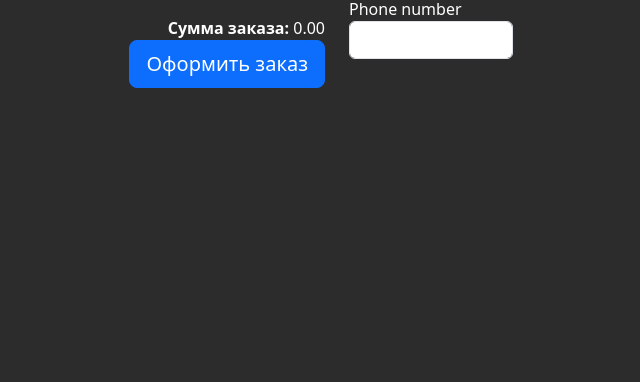
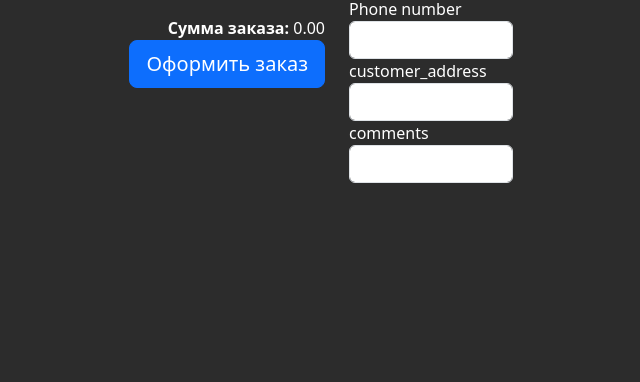
Before and after one commit to ComeOnGavrik/resume_gavrik, a Django app: page /shop/checkout in a window 1280 px wide. Shown: the part 177-559 px from the top of the page, without its empty margins (303-943 px from the left). Run offline with Django 5.2, Linux system fonts and the light colour scheme; data that the repository does not hold is empty; some libraries are stand-ins or nearby versions.

Commit message:
Пора начинать делать корзину

```diff
--- a/gavrik/orders/forms.py
+++ b/gavrik/orders/forms.py
@@ -8,6 +8,8 @@ from django.forms import ModelForm, TextInput, DateTimeInput
 class CheckoutContactsForm(forms.Form):
     user_name = forms.CharField(required=True)
     user_phone = forms.CharField(required=True)
+    user_address = forms.CharField(required=True)
+    user_comment = forms.CharField(required=False, widget=forms.Textarea)
 
     def clean_user_name(self):
         user_name = self.cleaned_data.get('user_name')
@@ -15,9 +17,17 @@ class CheckoutContactsForm(forms.Form):
 
     def clean_user_phone(self):
         user_phone = self.cleaned_data.get('user_phone')
-        if len(user_phone) != 12:
+        if len(user_phone) != 13:
             raise ValidationError('Неправильное количество символов в телефоне!!!!!!!!!!!!!!!!!!!_')
         return user_phone
+
+    def clean_user_comment(self):
+        user_comment = self.cleaned_data.get('user_comment')
+        return user_comment
+
+    def clean_user_address(self):
+        user_address = self.cleaned_data.get('user_address')
+        return user_address
 
 
 class OrderACallForm(forms.Form):
--- a/gavrik/orders/models.py
+++ b/gavrik/orders/models.py
@@ -41,8 +41,8 @@ class Order(models.Model):
                                  default=None)
     customer_name = models.CharField(max_length=64, blank=True, null=True, default=None)
     customer_email = models.EmailField(blank=True, null=True, default=None)
-    customer_phone = models.CharField(max_length=13, blank=True, null=True, default='+375')
-    customer_address = models.CharField(max_length=13, blank=True, null=True, default='+375')
+    customer_phone = models.CharField(max_length=13, blank=True, null=True, default=None)
+    customer_address = models.CharField(max_length=13, blank=True, null=True, default=None)
     comments = models.TextField(max_length=240, blank=True, null=True, default=None)
     status = models.ForeignKey(Status, on_delete=models.CASCADE, related_name='status', null=False, default=None)
     created = models.DateTimeField(auto_now_add=True, auto_now=False)
--- a/gavrik/orders/views.py
+++ b/gavrik/orders/views.py
@@ -64,7 +64,6 @@ def checkout(request):
         products_in_basket = ProductInBasket.objects.filter(session_key=session_key, is_active=True)
     else:
         products_in_basket = ProductInBasket.objects.filter(author=request.user, is_active=True)
-        # form.user_name = request.user Автозаполнение полей!!!
 
     products_in_basket_ph_ids = []
     for el in products_in_basket:
@@ -77,10 +76,14 @@ def checkout(request):
         print('______________________TEST')
         print(request.POST)
         data = request.POST
+        print("data:")
+        print(data)
         if form.is_valid():
             print("yes")
             order = Order.objects.create(customer=request.user, customer_name=form.cleaned_data["user_name"],
-                                         customer_phone=form.cleaned_data["user_phone"], status=Status.objects.all()[0])
+                                         customer_phone=form.cleaned_data["user_phone"],
+                                         customer_address=form.cleaned_data["user_address"],
+                                         comments=form.cleaned_data["user_comment"], status=Status.objects.all()[0])
 
             for name, value in data.items():
                 if name.startswith("product_in_basket_el_"):
--- a/gavrik/shop/templates/shop/checkout.html
+++ b/gavrik/shop/templates/shop/checkout.html
@@ -72,9 +72,21 @@
                      align: right" value="{{user.first_name}}" maxlength="32">
                 </div>
                 <div class="form-group">
+
                     <label>Phone number</label>
                     <input type="text" class="form-control" value="{{user.phone_number}}" name="{{form.user_phone.html_name}}"
                            style="width: 30%" id="user_phone">
+                </div>
+                <div class="form-group">
+                    <label>customer_address</label>
+                    <input type="text" class="form-control" name="{{form.user_address.html_name}}"
+                           style="width: 30%" id="user_address">
+                </div>
+                <div class="form-group">
+                    <label>comments</label>
+                    <input type="text" class="form-control" name="{{form.user_comment.html_name}}"
+                           style="width: 30%" id="user_comment">
+
                 </div>
             </div>
         </div>
--- a/gavrik/static/shop/js/scripts.js
+++ b/gavrik/static/shop/js/scripts.js
@@ -179,7 +179,7 @@ $(document).ready(function(){
 
     const timer = setInterval(function() {
         inactivityTime++;
-        if (inactivityTime >= 10) { // 60 секунд бездействия
+        if (inactivityTime >= 30) { // 60 секунд бездействия
             showModal(); // Запускаем анимацию
             clearInterval(timer);
         }
```
Also changed, not shown: gavrik/orders/migrations/0003_alter_order_customer_address_and_more.py (added).
